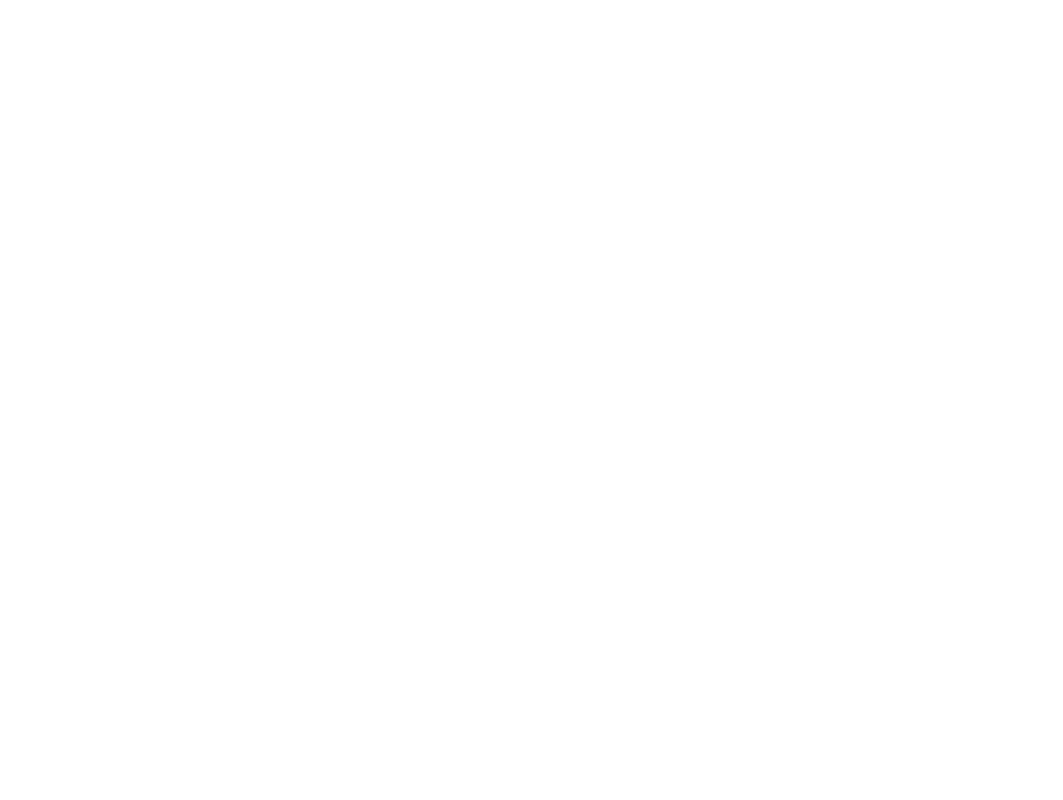
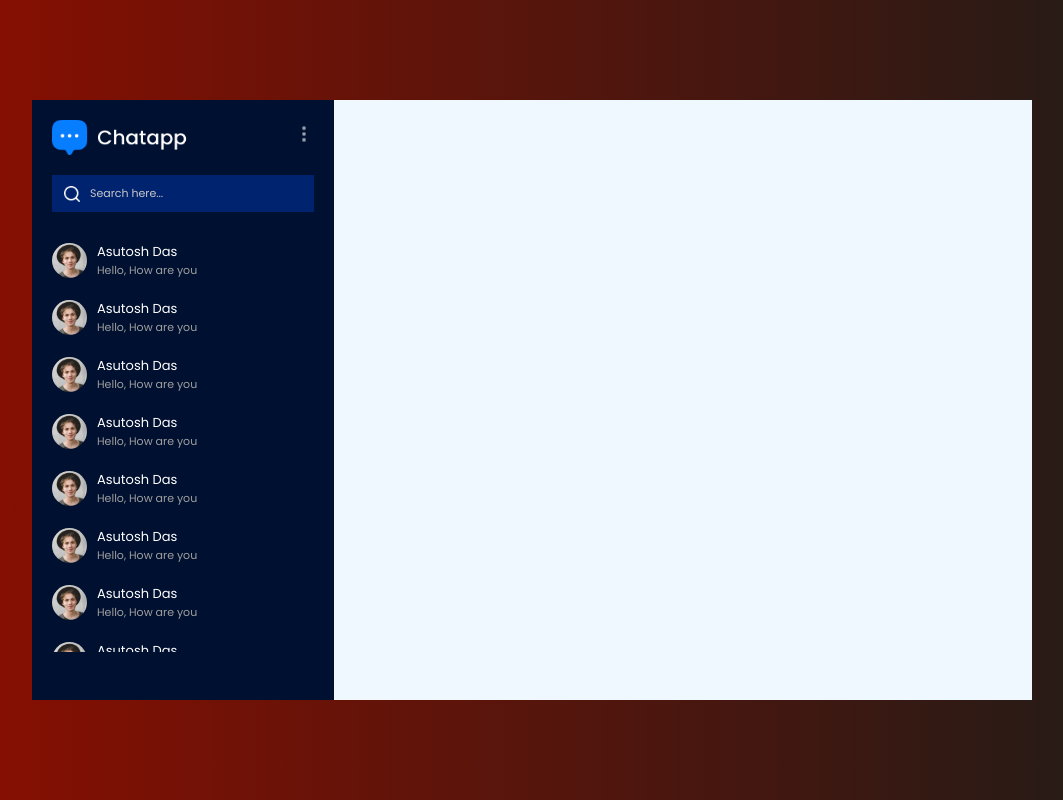
Before and after one commit to asutosh-das/chat-app, a React (Vite) app: page /chat in a window 1280 px wide. Shown: the whole page, without its empty margins (108-1171 px from the left). Built offline with nearby package versions, Linux system fonts and the light colour scheme.

Commit message:
LeftSide Bar UI completion

```diff
--- /dev/null
+++ b/src/components/ChatBox/ChatBox.jsx
@@ -0,0 +1,12 @@
+import React from 'react'
+import './ChatBox.css'
+
+const ChatBox = () => {
+  return (
+    <div>
+
+    </div>
+  )
+}
+
+export default ChatBox
--- /dev/null
+++ b/src/components/LeftSideBar/LeftSideBar.css
@@ -0,0 +1,91 @@
+.ls {
+    background: #001030;
+    color: white;
+    height: 75vh;
+}
+
+.ls-top {
+    padding: 20px;
+
+}
+
+.ls-nav {
+    display: flex;
+    justify-content: space-between;
+    align-items: center;
+}
+
+.ls-nav .logo {
+    max-width: 140px;
+}
+
+.ls-nav .menu img {
+    max-height: 20px;
+    opacity: 0.6;
+    cursor: pointer;
+}
+
+.ls-search {
+    background-color: #002370;
+    display: flex;
+    align-items: center;
+    gap: 10px;
+    padding: 10px 12px;
+    margin-top: 20px;
+}
+
+.ls-search img {
+    width: 16px;
+}
+
+.ls-search input{
+    background: transparent;
+    border: none;
+    outline: none;
+    color: white;
+    font-size: 11px;
+}
+
+.ls-search input::placeholder{
+    color: #c8c8c8;
+}
+
+.ls-list {
+    display: flex;
+    flex-direction: column;
+    height: 70%;
+    overflow-y: scroll;
+}
+
+.friends img {
+    width: 35px;
+    aspect-ratio: 1/1;
+    border-radius: 50%;
+}
+
+.friends{
+    display: flex;
+    align-items: center;
+    gap: 10px;
+    padding: 10px 20px;
+    cursor: pointer;
+    font-size: 13px;
+}
+
+.friends div{
+    display: flex;
+    flex-direction: column;
+}
+
+.friends span{
+    color: #9f9f9f;
+    font-size: 11px;
+}
+
+.friends:hover{
+    background-color: #077EFF;
+}
+
+.friends:hover span{
+    color: white;
+}
--- /dev/null
+++ b/src/components/LeftSideBar/LeftSideBar.jsx
@@ -0,0 +1,35 @@
+import React from 'react'
+import './LeftSideBar.css'
+import assets from '../../assets/assets'
+
+const LeftSideBar = () => {
+  return (
+    <div className='ls'>
+      <div className="ls-top">
+        <div className="ls-nav">
+          <img src={assets.logo} className='logo' />
+          <div className="menu">
+            <img src={assets.menu_icon} alt="" />
+          </div>
+        </div>
+        <div className="ls-search">
+          <img src={assets.search_icon} alt="" />
+          <input type="text" placeholder='Search here...' />
+        </div>
+      </div>
+      <div className="ls-list">
+        {Array(12).fill("").map((item, index) => (
+          <div key={index} className="friends">
+            <img src={assets.profile_img} alt="" />
+            <div>
+              <p>Asutosh Das</p>
+              <span>Hello, How are you</span>
+            </div>
+          </div>
+        ))}
+      </div>
+    </div>
+  )
+}
+
+export default LeftSideBar
--- /dev/null
+++ b/src/components/RightSideBar/RightSideBar.jsx
@@ -0,0 +1,12 @@
+import React from 'react'
+import './RightSideBar.css'
+
+const RightSideBar = () => {
+  return (
+    <div>
+
+    </div>
+  )
+}
+
+export default RightSideBar
--- a/src/index.css
+++ b/src/index.css
@@ -6,3 +6,7 @@
   box-sizing: border-box;
   font-family: Poppins;
 }
+
+::-webkit-scrollbar{
+  display: none;
+}
--- a/src/pages/Chat/Chat.css
+++ b/src/pages/Chat/Chat.css
@@ -0,0 +1,15 @@
+.chat {
+    min-height: 100vh;
+    background: linear-gradient(to right, #8e0e00, #1f1c18);
+    display: grid;
+    place-items: center;
+}
+
+.chat-container {
+    width: 95%;
+    height: 75vh;
+    max-width: 1000px;
+    background-color: aliceblue;
+    display: grid;
+    grid-template-columns: 1fr 2fr 1fr;
+}
--- a/src/pages/Chat/Chat.jsx
+++ b/src/pages/Chat/Chat.jsx
@@ -1,10 +1,17 @@
 import React from 'react'
 import './Chat.css'
+import LeftSideBar from '../../components/LeftSideBar/LeftSideBar'
+import ChatBox from '../../components/ChatBox/ChatBox'
+import RightSideBar from '../../components/RightSideBar/RightSideBar'
 
 const Chat = () => {
   return (
-    <div>
-
+    <div className='chat'>
+      <div className="chat-container">
+        <LeftSideBar />
+        <ChatBox />
+        <RightSideBar />
+      </div>
     </div>
   )
 }
```
Also changed, not shown: src/components/ChatBox/ChatBox.css (added), src/components/RightSideBar/RightSideBar.css (added).
